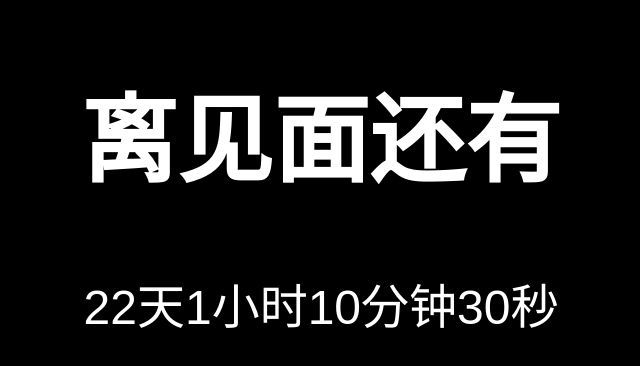
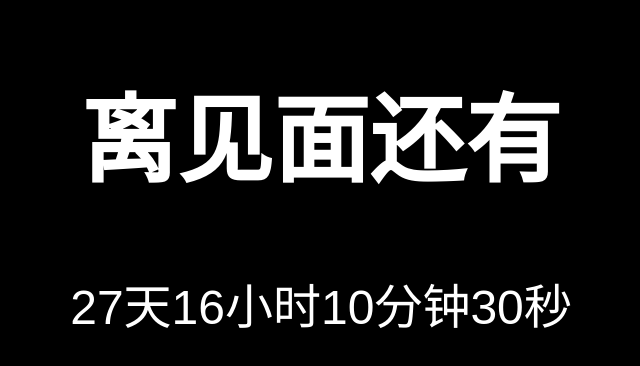
Before and after one commit to Leo927/SimpleCountDown, a plain HTML site: page index.html in a window 1280 px wide. Shown: the whole page, without its empty margins (319-959 px from the left). Drawn offline with Linux system fonts and the light colour scheme.

Commit message:
Changed date

```diff
--- a/index.html
+++ b/index.html
@@ -6,15 +6,15 @@
 </head>
 <body>
     <!-- This page implements a count down timer that updates every second.
-     It shows the time in DD:HH:MM:SS format to May. 9th, 2023. It should be visually pleasing-->
+     It shows the time in DD:HH:MM:SS format to a specified time. It should be visually pleasing-->
 
     <script>
         // This function is called every second to update the timer
         function updateTimer() {
             // Get the current time
             var now = new Date();
-            // Get the time for May 9th, 2023, 21:00:00
-            var target = new Date("May 9, 2023 21:00:00");
+            // Get the time for May 15th, 2023, 12:00:00
+            var target = new Date("May 15, 2023 12:00:00");
             // Calculate the difference in milliseconds
             var diff = target - now;
             // Convert the difference to days, hours, minutes, and seconds
```
